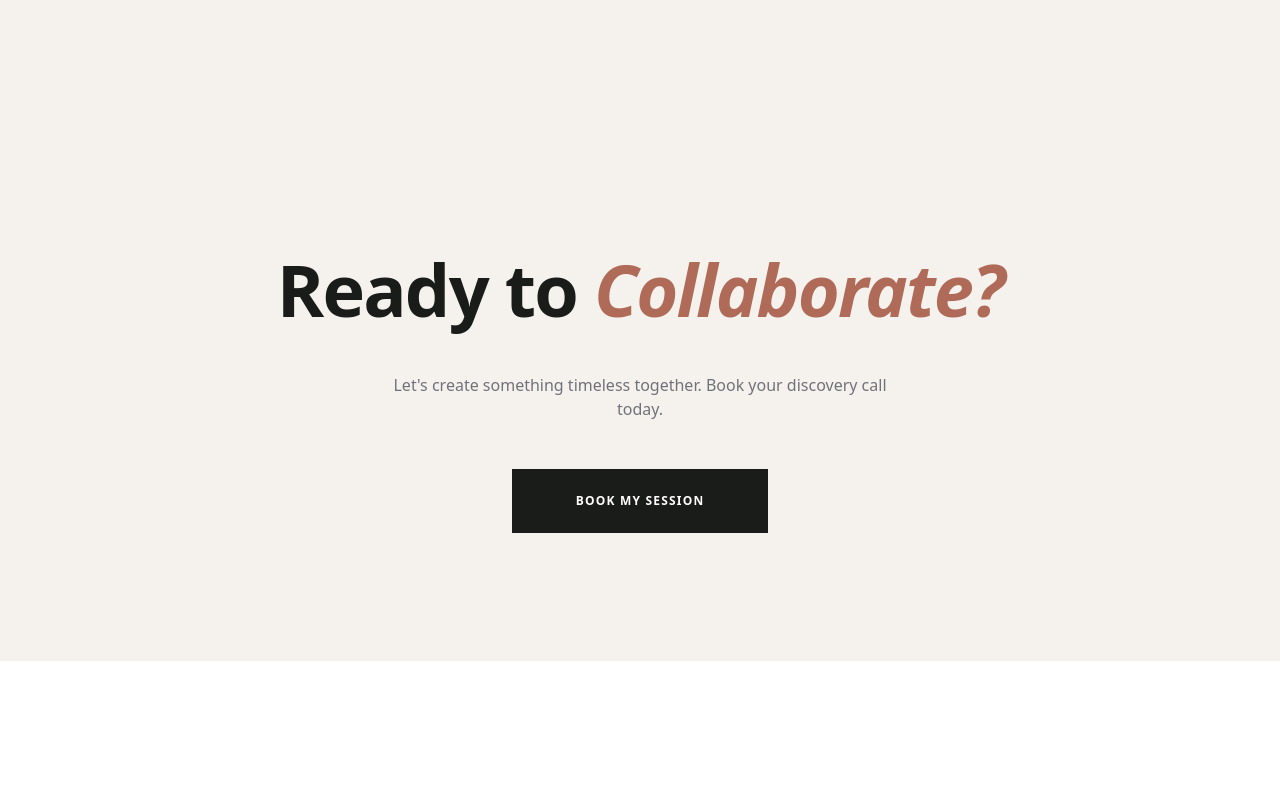
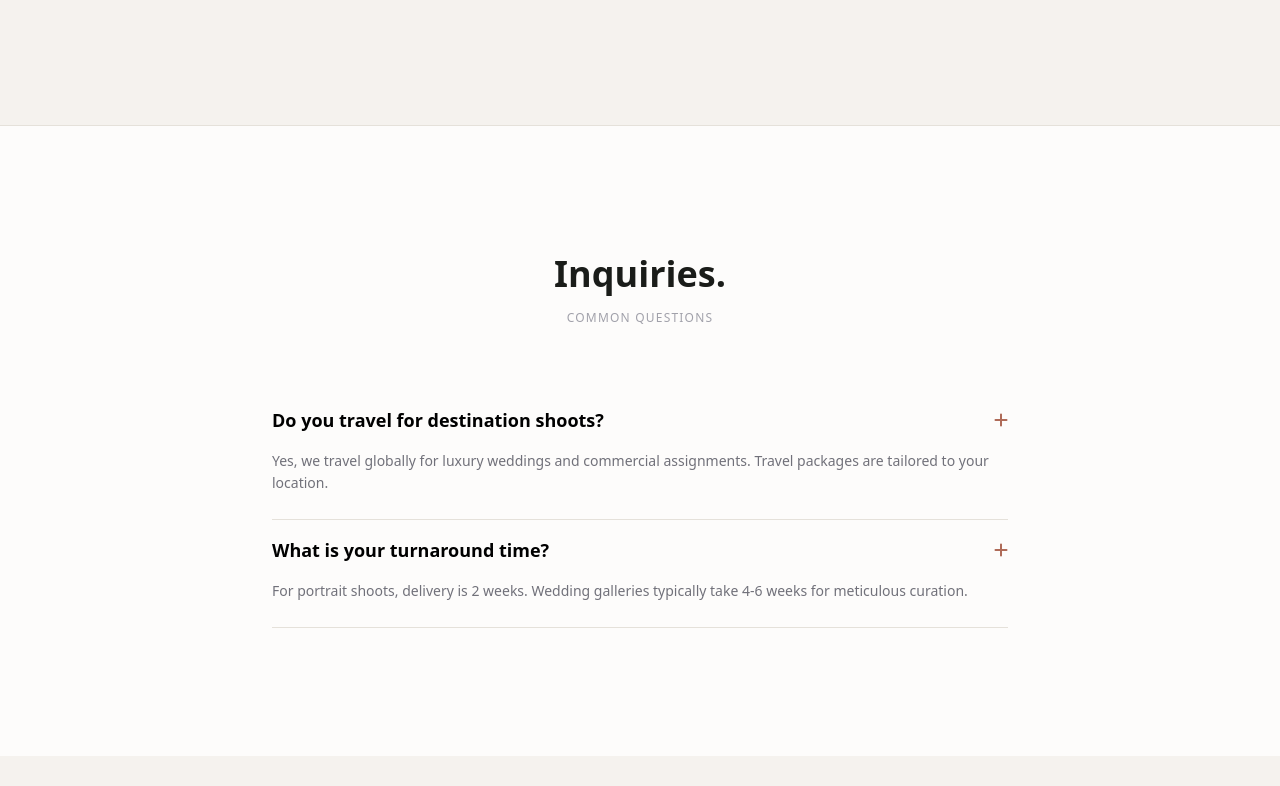
Before and after one commit to jahidrayhan1848/assignment-1, a plain HTML site: page index.html in a window 1280 px wide. Shown: the part 3932-4718 px from the top of the page. Drawn offline with nearby package versions, Linux system fonts and the light colour scheme.

Commit message:
added faq section

```diff
--- a/index.html
+++ b/index.html
@@ -366,6 +366,36 @@
                 </div>
             </div>
         </section>
+            <!-- FAQ Section (Minimalist) -->
+    <section class="py-24 md:py-32 bg-[#FDFCFB] border-t border-[#E5E1DA]">
+        <div class="max-w-3xl mx-auto px-4">
+            <div class="text-center mb-20">
+                <h2 class="text-4xl font-bold text-[#1A1C19]">Inquiries.</h2>
+                <p class="text-xs text-zinc-400 uppercase tracking-widest mt-4">Common Questions</p>
+            </div>
+
+            <div class="space-y-4">
+                <div class="faq-item border-b border-[#E5E1DA] pb-6 cursor-pointer" onclick="this.classList.toggle('active')">
+                    <div class="flex justify-between items-center">
+                        <h4 class="font-bold text-lg">Do you travel for destination shoots?</h4>
+                        <i class="fas fa-plus text-[#AF6B58] faq-icon transition-transform"></i>
+                    </div>
+                    <div class="faq-answer text-sm text-zinc-500 pt-4 leading-relaxed">
+                        Yes, we travel globally for luxury weddings and commercial assignments. Travel packages are tailored to your location.
+                    </div>
+                </div>
+                <div class="faq-item border-b border-[#E5E1DA] pb-6 cursor-pointer" onclick="this.classList.toggle('active')">
+                    <div class="flex justify-between items-center">
+                        <h4 class="font-bold text-lg">What is your turnaround time?</h4>
+                        <i class="fas fa-plus text-[#AF6B58] faq-icon transition-transform"></i>
+                    </div>
+                    <div class="faq-answer text-sm text-zinc-500 pt-4 leading-relaxed">
+                        For portrait shoots, delivery is 2 weeks. Wedding galleries typically take 4-6 weeks for meticulous curation.
+                    </div>
+                </div>
+            </div>
+        </div>
+    </section>
         <!-- Call to Action Section -->
         <section id="contact" class="py-24 md:py-32 bg-[#F5F2EE] text-center">
             <div class="max-w-7xl mx-auto px-4">
```
